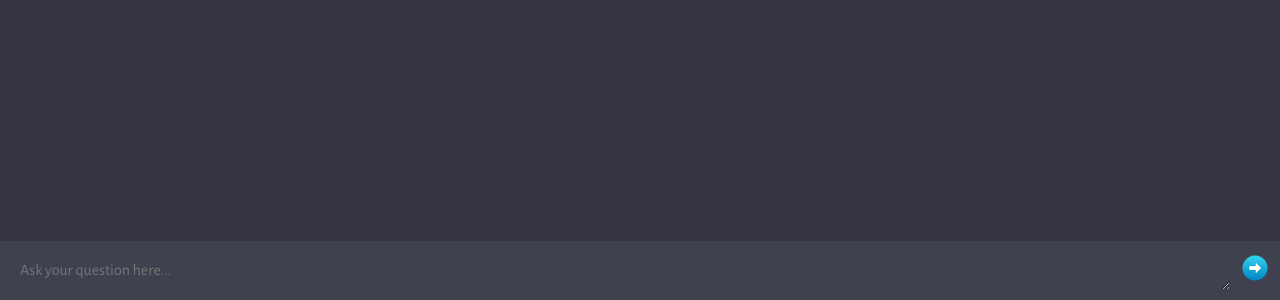
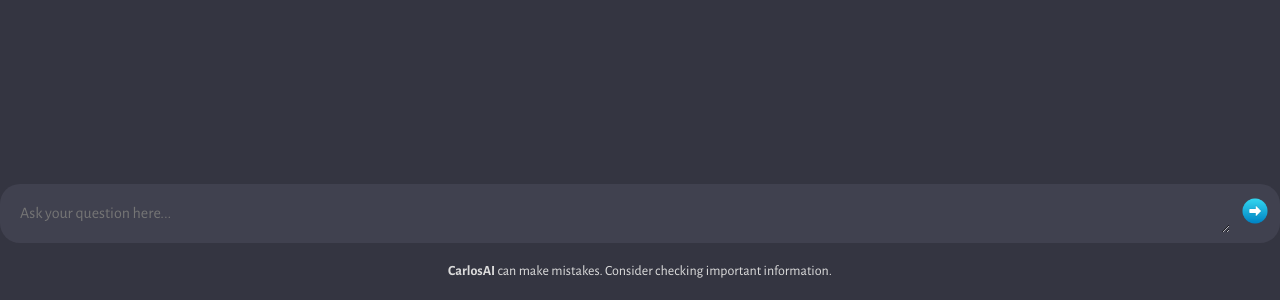
Before and after one commit to carlosmejia181414/AI_code, a website built with Vite: page client/index.html in a window 1280 px wide. Shown: the part 500-800 px from the top of the page. Built offline with nearby package versions, Linux system fonts and the light colour scheme.

Commit message:
final version

```diff
--- a/client/index.html
+++ b/client/index.html
@@ -21,6 +21,9 @@
           <img src="assets/arrow.png" alt="send">
         </button>
       </form>
+      <div class="footer">
+       <strong>CarlosAI</strong>  can make mistakes. Consider checking important information.
+      </div>
     </div>
     <script type="module" src="/script.js"></script>
   </body>
--- a/client/script.js
+++ b/client/script.js
@@ -47,9 +47,7 @@ function chatStripe(isAi, value, uniqueID) {
     <img src=${isAi ? bot : user} alt="${isAi ? "bot" : "user"}" />
     </div>
 
-    <div class="message" id=${uniqueID}>
-        ${value}
-    </div>
+    <div class="message" id=${uniqueID}>${value}</div>
 
     </div>
     </div>
@@ -74,7 +72,7 @@ const handleSubmit = async (e) => {
   loader(messageDiv);
 
   //fetch data from server
-  const response = await fetch('https://carlosai.onrender.com/', {
+  const response = await fetch('http://localhost:5000', {
     method: 'POST',
     headers: {
       'Content-Type': 'application/json'
--- a/client/style.css
+++ b/client/style.css
@@ -77,6 +77,13 @@ body {
 
 }
 
+.footer{
+  color: #dcdcdc;
+  font-size: 14px;
+  padding: 10px;
+  margin: 10px;
+text-align: center;
+}
 
 
 .profile img {
@@ -112,10 +119,10 @@ body {
 form {
   width: 100%;
   max-width: 1280px;
-  margin: 0 auto;
+
   padding: 10px;
   background: #40414F;
-
+  border-radius: 20px;
   display: flex;
   flex-direction: row;
   gap: 10px;
@@ -129,7 +136,7 @@ textarea {
 
   padding: 10px;
   background: transparent;
-  border-radius: 5px;
+
   border: none;
   outline: none;
 }
```
